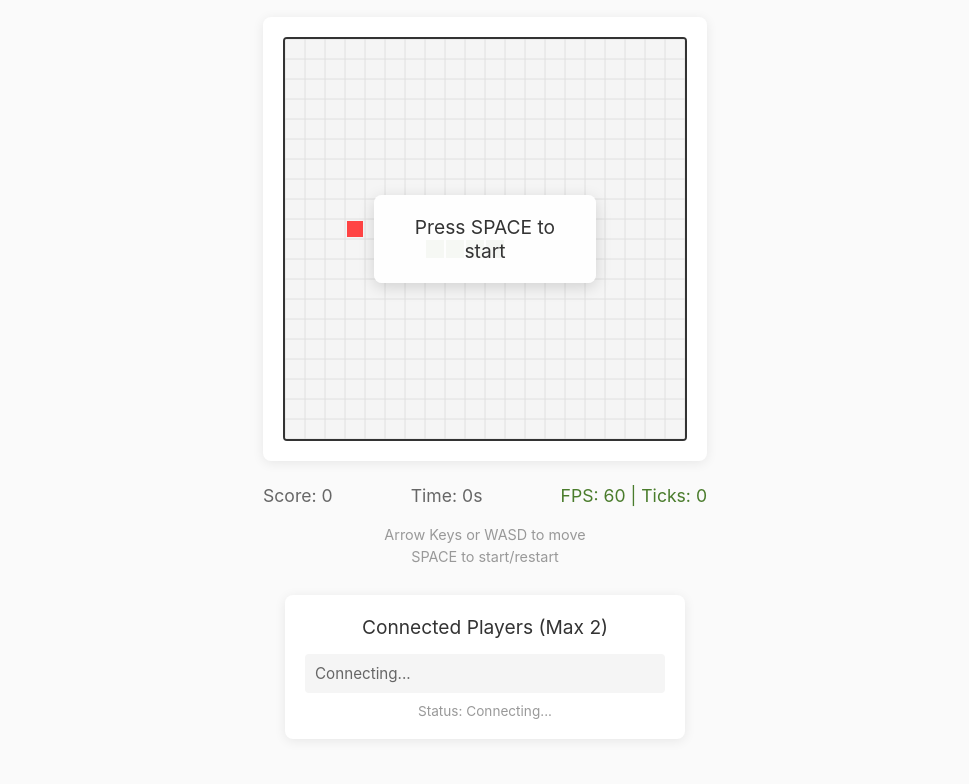
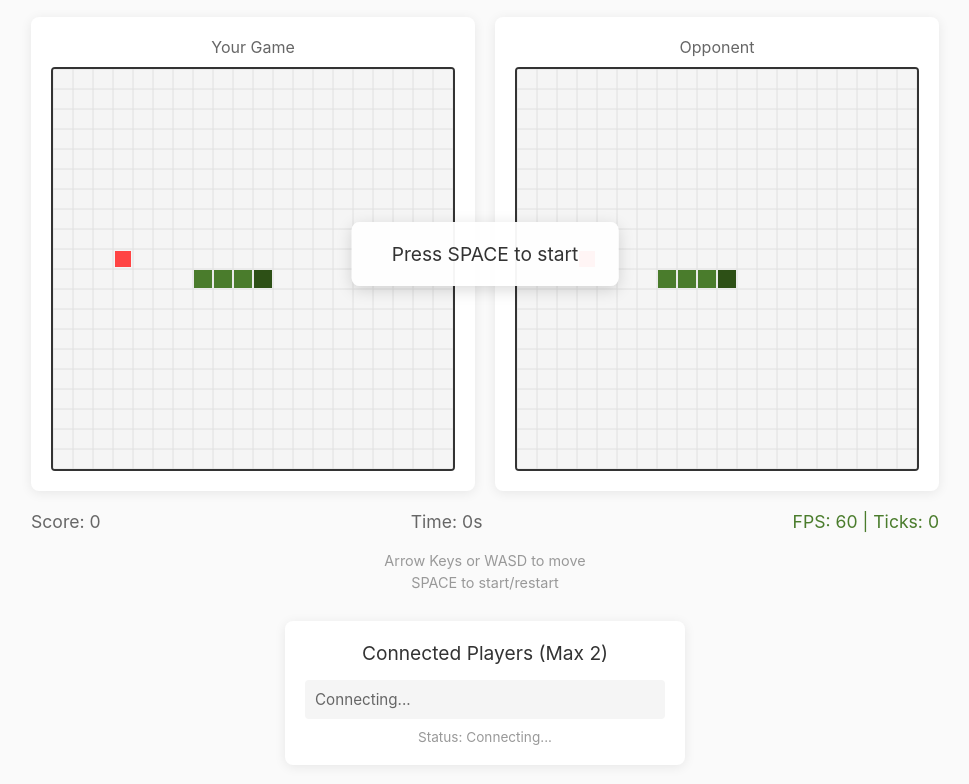
Before and after one commit to shunlog/classic-snake-online, a website built with Vite: page packages/client/index.html in a window 1280 px wide. Shown: the part 62-846 px from the top of the page, without its empty margins (155-1124 px from the left). Before the commit the page ends 821 px from the top, so only its background shows below. Built offline with nearby package versions, Linux system fonts and the light colour scheme.

Commit message:
add opponent screen

```diff
--- a/packages/client/index.html
+++ b/packages/client/index.html
@@ -35,6 +35,7 @@
         }
 
         .games-container {
+            position: relative;
             display: flex;
             gap: 20px;
             justify-content: center;
@@ -42,7 +43,6 @@
         }
 
         .game-wrapper {
-            position: relative;
             display: inline-block;
             background: white;
             border-radius: 8px;
@@ -147,8 +147,16 @@
 <body>
     <div class="container">
         <h1>CLASSIC SNAKE</h1>
-            <div class="game-wrapper">
-                <canvas id="gameCanvas" class="game-canvas"></canvas>
+            <div class="games-container">
+                <div class="game-wrapper">
+                    <h2>Your Game</h2>
+                    <canvas id="gameCanvas" class="game-canvas"></canvas>
+                </div>
+                <div class="game-wrapper">
+                    <h2>Opponent</h2>
+                    <canvas id="opponentCanvas" class="game-canvas"></canvas>
+                </div>
+
                 <div id="status">Press SPACE to start</div>
             </div>
         <div class="info">
--- a/packages/client/src/draw.ts
+++ b/packages/client/src/draw.ts
@@ -1,4 +1,5 @@
 import { SnakeGame } from '@snake/shared';
+import { GameStatus } from './main.js';
 
 const CELL_SIZE = 20;
 
@@ -75,6 +76,7 @@ function drawGame(canvasId: string, game: SnakeGame): void {
  */
 export function draw(game: SnakeGame, fps: number, status: GameStatus): void {
     drawGame('gameCanvas', game);
+    drawGame('opponentCanvas', game);
 
     // Update score display
     const scoreElement = document.getElementById('score');
```
